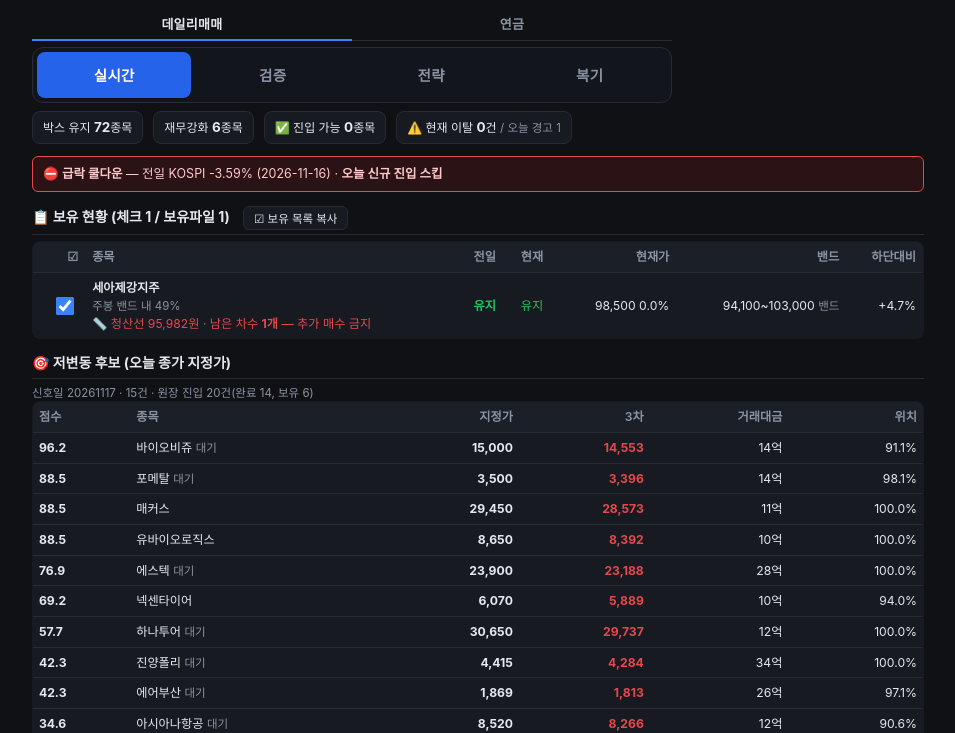
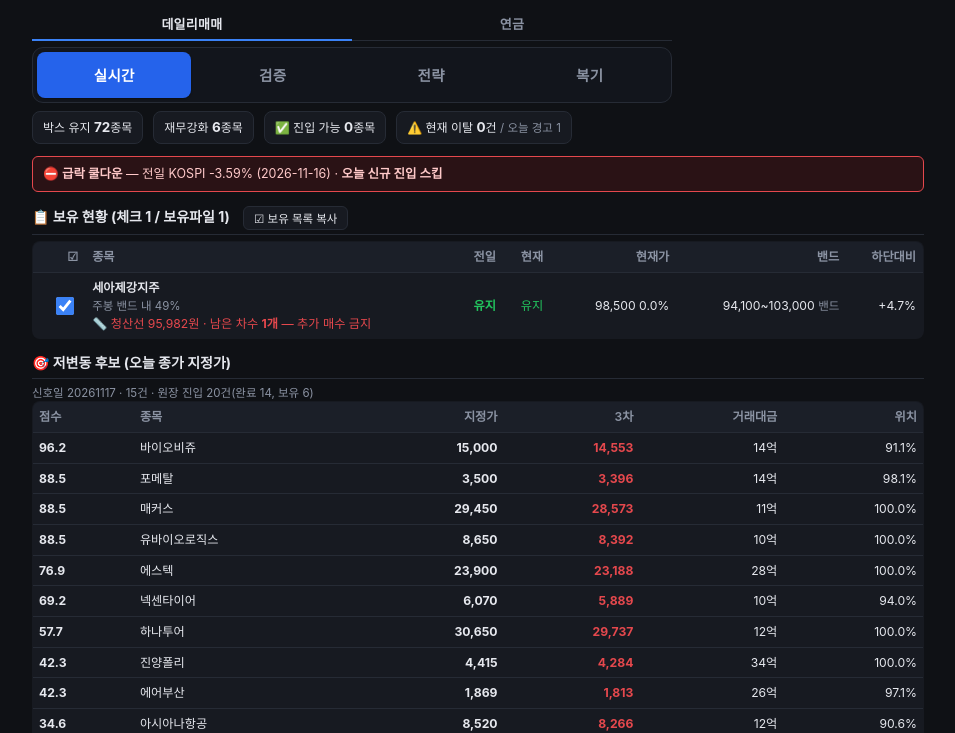
Before and after one commit to dawunkim93-eng/box-monitor, a plain HTML site: page index.html in a window 1280 px wide. Shown: the part 68-801 px from the top of the page, without its empty margins (162-1117 px from the left). Drawn offline with Linux system fonts and the light colour scheme.

Commit message:
fix: 저변동 후보 상태 배지를 청산·보유중·미체결만 표시

```diff
--- a/index.html
+++ b/index.html
@@ -2219,7 +2219,8 @@ async function init(){
   const P=(d.today||[]).slice().sort((a,b)=>((b.score==null?-1:b.score)-(a.score==null?-1:a.score)));
   // 원장 상태 맵
   const st={};
-  for(const r of (d.recent||[])) st[r.code]=r.status;
+  const LBL={"청산완료":"청산","보유중":"보유중","미체결":"미체결"};
+  for(const r of (d.recent||[])) if(LBL[r.status]) st[r.code]=LBL[r.status];
   if(note){
     note.innerHTML=`신호일 ${d.sig_date||"-"} · ${P.length}건 · 원장 진입 ${sm.entries||0}건(완료 ${sm.done||0}, 보유 ${sm.holding||0})`
       + (cd.on?` · <span style="color:var(--amber)">⛔ 급락 쿨다운 — 오늘 신규 진입 없음</span>`:"");
```
